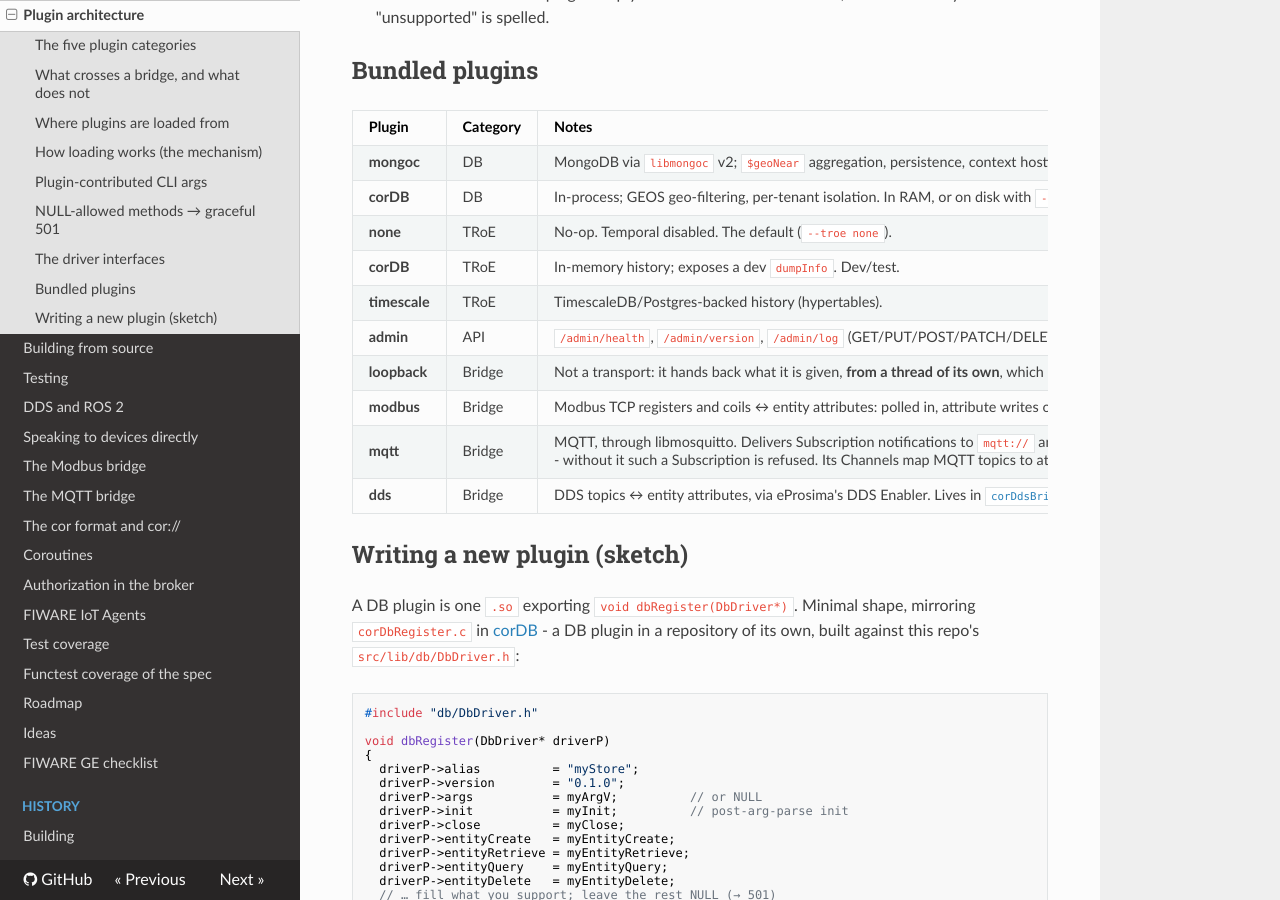
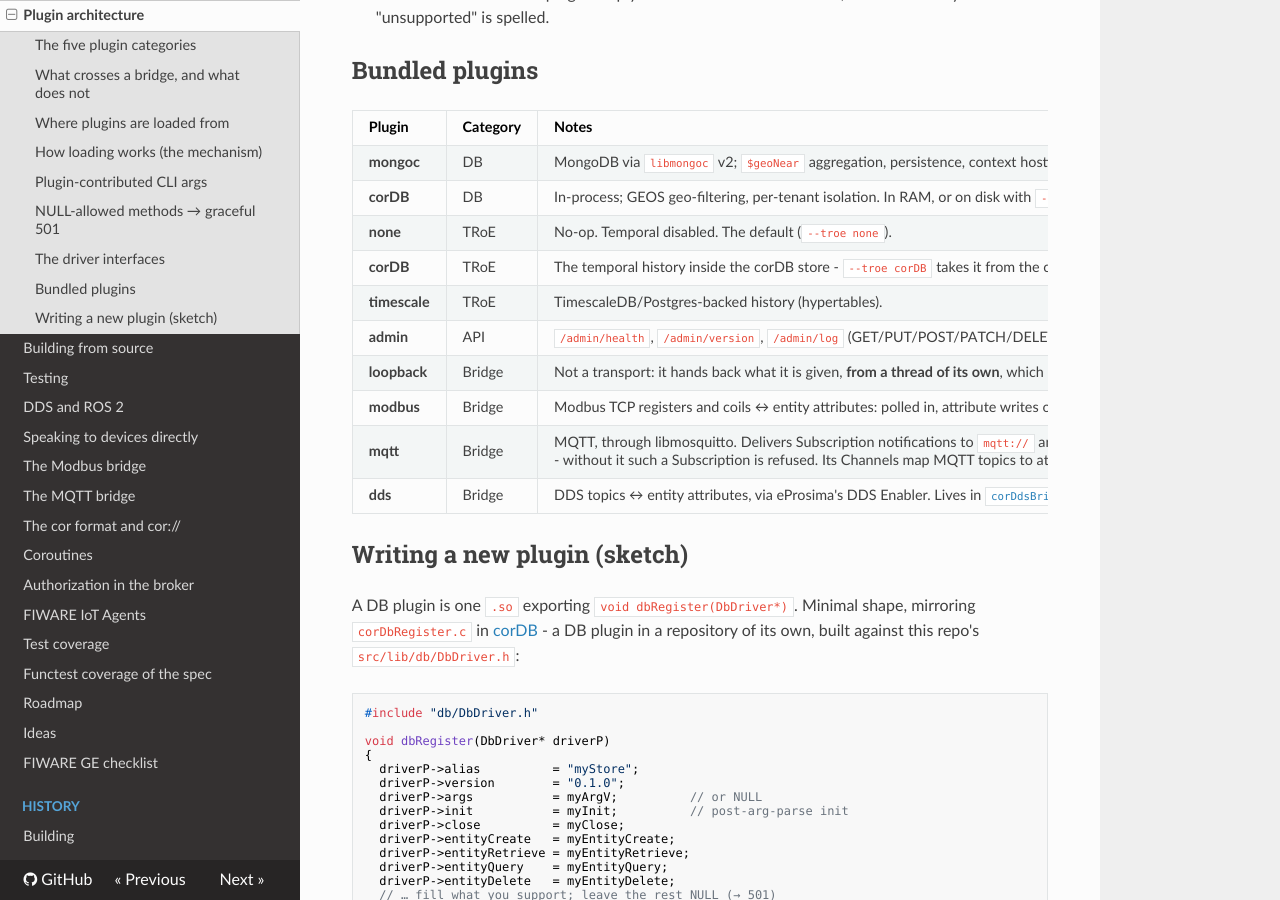
Before and after one commit to SEAMWARE/coraine, an MkDocs documentation site: the page built from doc/plugin-architecture.md, in a window 1280 px wide and 900 px high, scrolled down 3792 px. Built offline with MkDocs 1.6.1, drawn with Linux system fonts in a browser that asks for light colours; nearby versions of some CDN libraries; comment, search, counter and statistics services are not loaded.

Commit message:
doc/plugin-architecture.md: --troe corDB is the history in the corDB store, not an in-memory dev ring
Co-Authored-By: Claude Opus 5.5 <noreply@anthropic.com>

```diff
--- a/doc/plugin-architecture.md
+++ b/doc/plugin-architecture.md
@@ -193,7 +193,7 @@ the headers — read these before writing a plugin:
 | **mongoc** | DB | MongoDB via `libmongoc` v2; `$geoNear` aggregation, persistence, context hosting, per-tenant DBs. The default (`--database mongoc`). Needs the mongo-c **v2** driver at build time. |
 | **corDB** | DB | In-process; GEOS geo-filtering, per-tenant isolation. In RAM, or on disk with `--dbDir` (a log and snapshots). |
 | **none** | TRoE | No-op. Temporal disabled. The default (`--troe none`). |
-| **corDB** | TRoE | In-memory history; exposes a dev `dumpInfo`. Dev/test. |
+| **corDB** | TRoE | The temporal history inside the corDB store - `--troe corDB` takes it from the corDB current-state plugin and needs `--database corDB`; on disk with `--dbDir`. See [corDB's TRoE](https://github.com/SEAMWARE/corDB/blob/main/doc/troe.md). |
 | **timescale** | TRoE | TimescaleDB/Postgres-backed history (hypertables). |
 | **admin** | API | `/admin/health`, `/admin/version`, `/admin/log` (GET/PUT/POST/PATCH/DELETE for verbose/debug/traceLevels), `/admin/tenants`, `/admin/plugins`. |
 | **loopback** | Bridge | Not a transport: it hands back what it is given, **from a thread of its own**, which is the one property of a real bridge the broker has to survive. It makes an arriving value testable with no transport, publisher or network, and it is the reference a new bridge is written against — every entry point, one page, libc and pthreads. |
```
